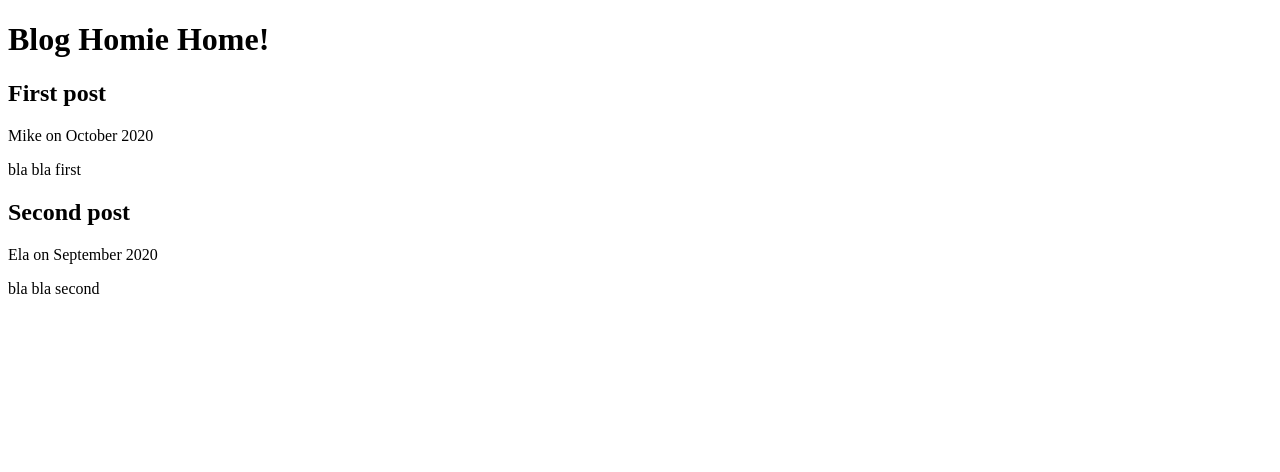
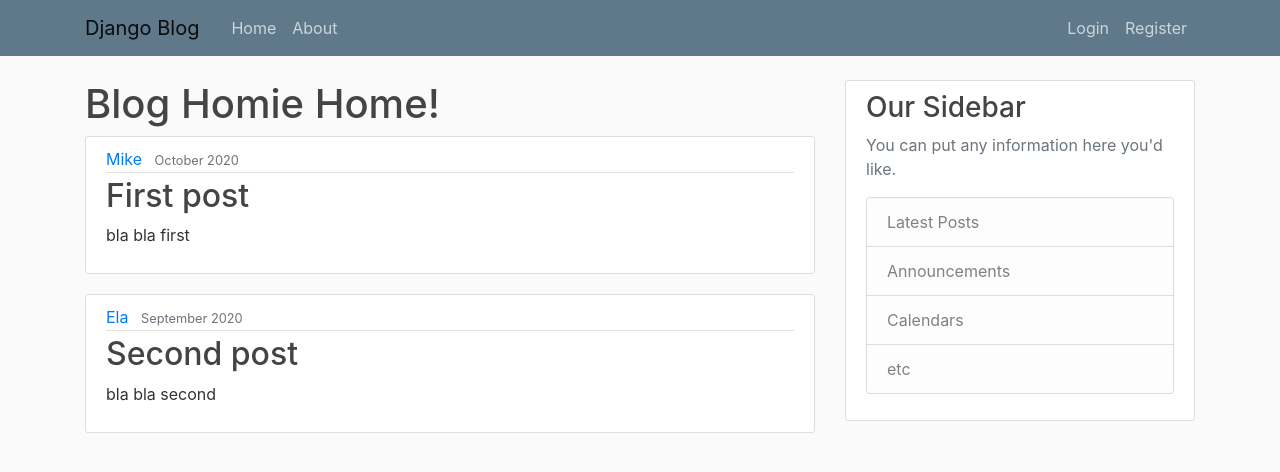
Before and after one commit to MikeRodziewicz/SDAWorld, a Django app: page / in a window 1280 px wide. Shown: the top 472 px of the page. Run offline with Django 3.2, Linux system fonts and the light colour scheme; some libraries are stand-ins or nearby versions.

Commit message:
bootstrap and css done

```diff
--- /dev/null
+++ b/sdawebsite/blogs/static/blogs/main.css
@@ -0,0 +1,84 @@
+body {
+  background: #fafafa;
+  color: #333333;
+  margin-top: 5rem;
+}
+
+h1, h2, h3, h4, h5, h6 {
+  color: #444444;
+}
+
+ul {
+  margin: 0;
+}
+
+.bg-steel {
+  background-color: #5f788a;
+}
+
+.site-header .navbar-nav .nav-link {
+  color: #cbd5db;
+}
+
+.site-header .navbar-nav .nav-link:hover {
+  color: #ffffff;
+}
+
+.site-header .navbar-nav .nav-link.active {
+  font-weight: 500;
+}
+
+.content-section {
+  background: #ffffff;
+  padding: 10px 20px;
+  border: 1px solid #dddddd;
+  border-radius: 3px;
+  margin-bottom: 20px;
+}
+
+.article-title {
+  color: #444444;
+}
+
+a.article-title:hover {
+  color: #428bca;
+  text-decoration: none;
+}
+
+.article-content {
+  white-space: pre-line;
+}
+
+.article-img {
+  height: 65px;
+  width: 65px;
+  margin-right: 16px;
+}
+
+.article-metadata {
+  padding-bottom: 1px;
+  margin-bottom: 4px;
+  border-bottom: 1px solid #e3e3e3
+}
+
+.article-metadata a:hover {
+  color: #333;
+  text-decoration: none;
+}
+
+.article-svg {
+  width: 25px;
+  height: 25px;
+  vertical-align: middle;
+}
+
+.account-img {
+  height: 125px;
+  width: 125px;
+  margin-right: 20px;
+  margin-bottom: 16px;
+}
+
+.account-heading {
+  font-size: 2.5rem;
+}
--- a/sdawebsite/blogs/templates/blogs/about.html
+++ b/sdawebsite/blogs/templates/blogs/about.html
@@ -1,4 +1,5 @@
 {% extends "blogs/base.html" %}
+{% block content %}
         <h1>Blog Homie Home!</h1>
         <h1>About Page</h1>
 {% endblock content %}
--- a/sdawebsite/blogs/templates/blogs/base.html
+++ b/sdawebsite/blogs/templates/blogs/base.html
@@ -1,10 +1,66 @@
+{% load static %}
+
 <!DOCTYPE html>
 <html lang="en" dir="ltr">
     <head>
+        <!-- Required meta tags -->
+       <meta charset="utf-8">
+       <meta name="viewport" content="width=device-width, initial-scale=1, shrink-to-fit=no">
+
+       <!-- Bootstrap CSS -->
+       <link rel="stylesheet" href="https://stackpath.bootstrapcdn.com/bootstrap/4.5.2/css/bootstrap.min.css" integrity="sha384-JcKb8q3iqJ61gNV9KGb8thSsNjpSL0n8PARn9HuZOnIxN0hoP+VmmDGMN5t9UJ0Z" crossorigin="anonymous">
         <meta charset="utf-8">
+        <link rel="stylesheet" href="{% static 'blogs/main.css'%}">
         <title></title>
     </head>
     <body>
-        {% block content %}{% endblock %}
+        <header class="site-header">
+          <nav class="navbar navbar-expand-md navbar-light bg-steel fixed-top">
+            <div class="container">
+              <a class="navbar-brand mr-4" href="/">Django Blog</a>
+              <button class="navbar-toggler" type="button" data-toggle="collapse" data-target="#navbarToggle" aria-controls="navbarToggle" aria-expanded="false" aria-label="Toggle navigation">
+              <span class="navbar-toggler-icon"></span>
+              </button>
+              <div class="collapse navbar-collapse" id="navbarToggle">
+                <div class="navbar-nav mr-auto">
+                  <a class="nav-item nav-link" href="{%url 'blogs-home'%}">Home</a>
+                  <a class="nav-item nav-link" href="{%url 'blogs-about'%}">About</a>
+                </div>
+                <!-- Navbar Right Side -->
+                <div class="navbar-nav">
+                  <a class="nav-item nav-link" href="#">Login</a>
+                  <a class="nav-item nav-link" href="#">Register</a>
+                </div>
+              </div>
+            </div>
+          </nav>
+        </header>
+
+        <main role="main" class="container">
+          <div class="row">
+            <div class="col-md-8">
+              {% block content %}{% endblock %}
+            </div>
+            <div class="col-md-4">
+              <div class="content-section">
+                <h3>Our Sidebar</h3>
+                <p class='text-muted'>You can put any information here you'd like.
+                  <ul class="list-group">
+                    <li class="list-group-item list-group-item-light">Latest Posts</li>
+                    <li class="list-group-item list-group-item-light">Announcements</li>
+                    <li class="list-group-item list-group-item-light">Calendars</li>
+                    <li class="list-group-item list-group-item-light">etc</li>
+                  </ul>
+                </p>
+              </div>
+            </div>
+          </div>
+        </main>
+
+
+
+        <script src="https://code.jquery.com/jquery-3.5.1.slim.min.js" integrity="sha384-DfXdz2htPH0lsSSs5nCTpuj/zy4C+OGpamoFVy38MVBnE+IbbVYUew+OrCXaRkfj" crossorigin="anonymous"></script>
+        <script src="https://cdn.jsdelivr.net/npm/popper.js@1.16.1/dist/umd/popper.min.js" integrity="sha384-9/reFTGAW83EW2RDu2S0VKaIzap3H66lZH81PoYlFhbGU+6BZp6G7niu735Sk7lN" crossorigin="anonymous"></script>
+        <script src="https://stackpath.bootstrapcdn.com/bootstrap/4.5.2/js/bootstrap.min.js" integrity="sha384-B4gt1jrGC7Jh4AgTPSdUtOBvfO8shuf57BaghqFfPlYxofvL8/KUEfYiJOMMV+rV" crossorigin="anonymous"></script>
     </body>
 </html>
--- a/sdawebsite/blogs/templates/blogs/home.html
+++ b/sdawebsite/blogs/templates/blogs/home.html
@@ -2,8 +2,15 @@
 {% block content %}
         <h1>Blog Homie Home!</h1>
     {% for post in posts %}
-        <h2>{{ post.title }}</h2>
-        <p>{{post.author}} on {{post.date_posted}}</p>
-        <p>{{post.content}}</p>
+            <article class="media content-section">
+              <div class="media-body">
+                <div class="article-metadata">
+                  <a class="mr-2" href="#">{{ post.author }}</a>
+                  <small class="text-muted">{{ post.date_posted }}</small>
+                </div>
+                <h2><a class="article-title" href="#">{{ post.title }}</a></h2>
+                <p class="article-content">{{ post.content }}</p>
+              </div>
+            </article>
     {% endfor %}
 {% endblock content %}
```
